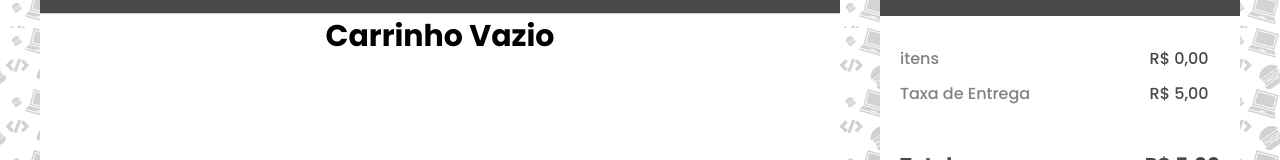
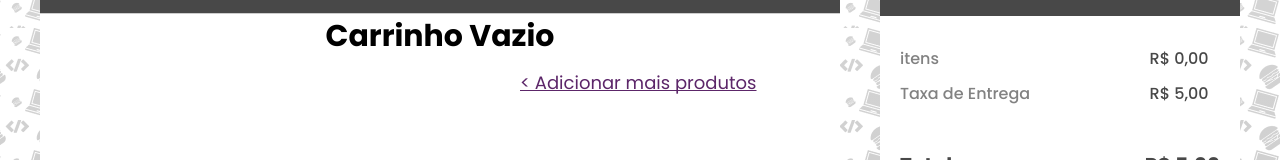
Before and after one commit to jefersongsg/devBurber-interface, a React (Vite) app: page /carrinho in a window 1280 px wide. Shown: the part 372-532 px from the top of the page. Built offline with nearby package versions, Linux system fonts and the light colour scheme; a web font is replaced by a local one.

Commit message:
criado o link de voltar para adicionar mais produtos

```diff
--- a/src/components/CartItens/index.jsx
+++ b/src/components/CartItens/index.jsx
@@ -2,8 +2,9 @@
 import { useCart } from '../../hooks/CartContext';
 import { Table } from '../Table';
 import { formatPrice } from '../../utils/formatPrice';
-import { ButtonGroup, EmptyCart, ProductImage, TotalPrice, Trash } from './styles';
+import { ButtonGroup, EmptyCart, ProductImage, TotalPrice, Trash, LinkTo } from './styles';
 import TrashIcon from '../../assets/trash.svg'
+
 
 export function CartItens() {
     const { cartProducts, decreaseProduct, increaseProduct, deleteProduct } = useCart();
@@ -48,7 +49,9 @@ export function CartItens() {
             ) : (
                 <EmptyCart>Carrinho Vazio</EmptyCart>
             )}
+             <LinkTo to={'/cardapio'}>{Text ='< Adicionar mais produtos'}</LinkTo>
             </Table.Body>
+
         </Table.Root>
     )
 }
--- a/src/components/CartItens/styles.js
+++ b/src/components/CartItens/styles.js
@@ -1,5 +1,6 @@
 
 import styled from 'styled-components';
+import { Link } from 'react-router-dom';
 
 
 export const ProductImage = styled.img`
@@ -46,3 +47,10 @@ export const Trash = styled.img`
     width: 25px;
     cursor: pointer;
 `;
+export const LinkTo = styled(Link)`
+    color: #5C2669;
+    margin-left: 60%;
+    font-size: 18px;
+    line-height: 47px;
+    text-decoration-skip-ink: none;
+ `;
```
